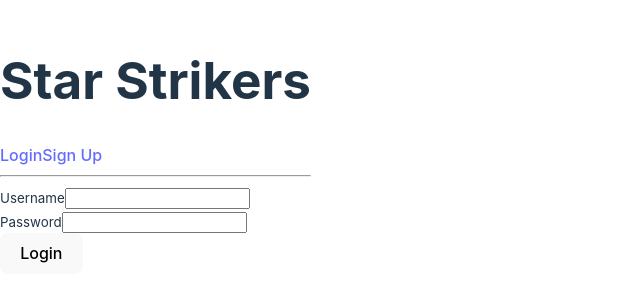
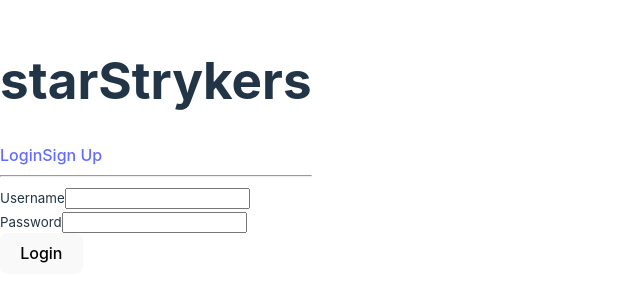
Before and after one commit to skraus05/MP3, a React (Vite) app in the folder client/: page / in a window 1280 px wide. Shown: the part 254-556 px from the top of the page, without its empty margins (0-640 px from the left). Built offline with nearby package versions, Linux system fonts and the light colour scheme.

Commit message:
Updated name fields and database config, project is running locally now.

```diff
--- a/client/package.json
+++ b/client/package.json
@@ -1,5 +1,5 @@
 {
-  "name": "star-strikers",
+  "name": "starstrykers",
   "private": true,
   "version": "0.0.0",
   "type": "module",
--- a/client/src/components/Navbar.jsx
+++ b/client/src/components/Navbar.jsx
@@ -5,7 +5,7 @@ import {logout} from '../store'
 
 const Navbar = ({handleClick, isLoggedIn}) => (
   <div>
-    <h1>Star Strikers</h1>
+    <h1>starStrykers</h1>
     <nav>
       {isLoggedIn ? (
         <div>
```
Also changed, not shown: 2 other files (tests, documents, lock files or other folders).
